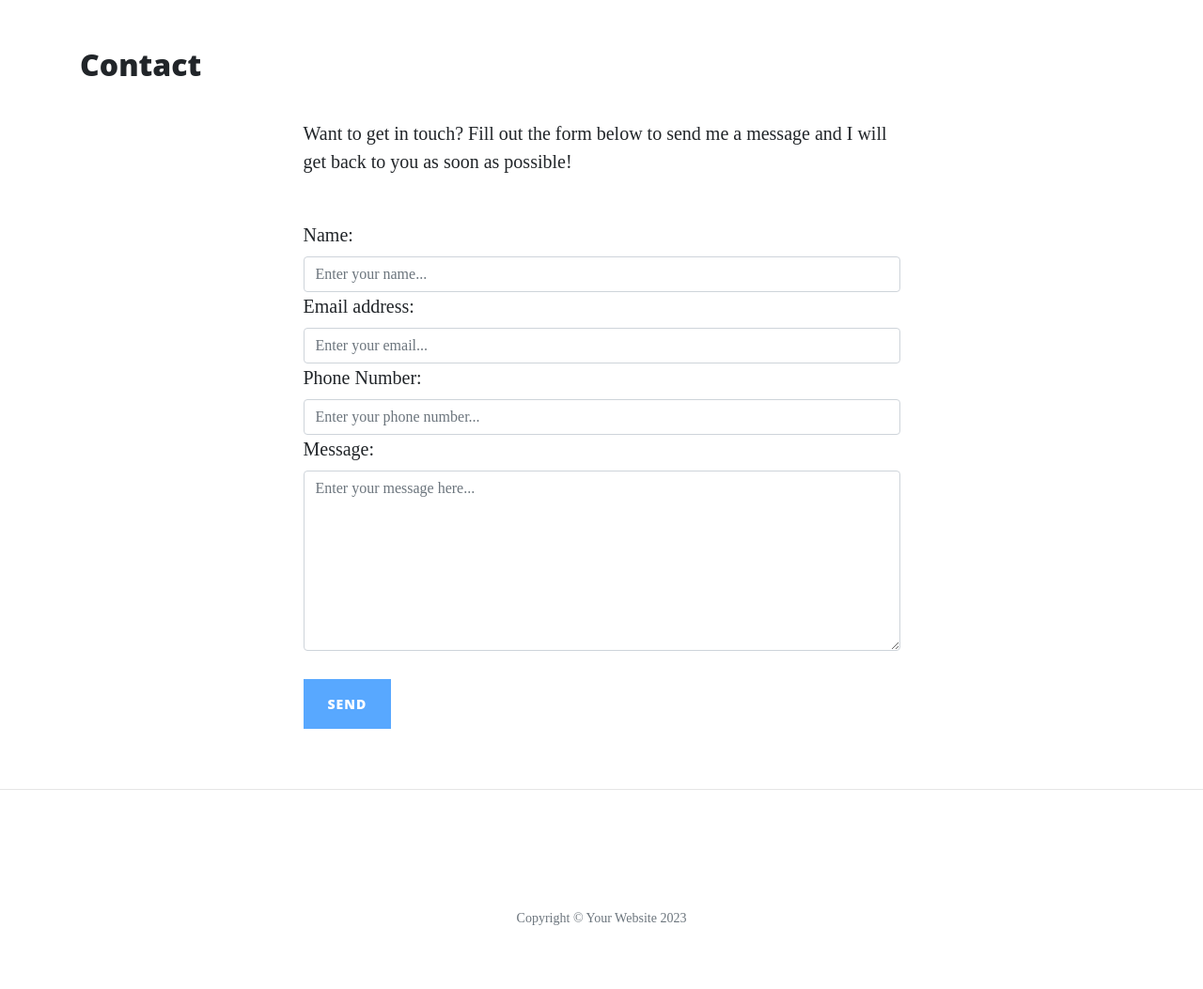
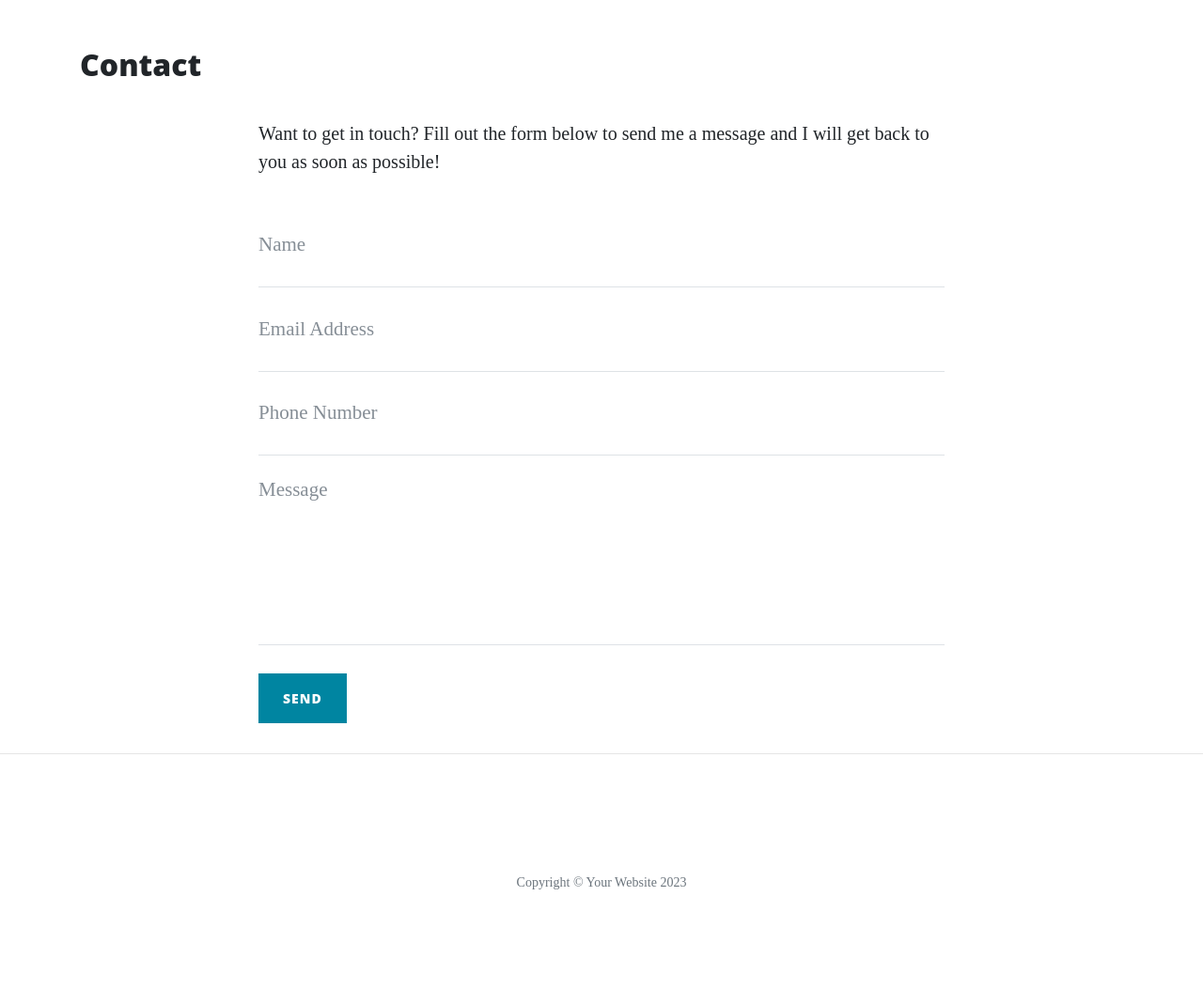
Before and after one commit to matus42/flask-app, a Flask app: page /contact in a window 1280 px wide. Shown: the part 628-1681 px from the top of the page at 94% size. After the commit the page ends 1575 px from the top, so only its background shows below. Run offline with Flask 3, Linux system fonts and the light colour scheme; some libraries are stand-ins or nearby versions.

Commit message:
Add message for user after filling form using flash

```diff
--- a/run.py
+++ b/run.py
@@ -1,9 +1,12 @@
 import os
 import json
-from flask import Flask, render_template
+from flask import Flask, render_template, request, flash
+if os.path.exists("env.py"):
+    import env
 
 
 app = Flask(__name__)
+app.secret_key = os.environ.get("SECRET_KEY")
 
 
 @app.route("/")
@@ -30,8 +33,11 @@ def about_member(member_name):
     return render_template("member.html", member=member)
 
 
-@app.route("/contact")
+@app.route("/contact", methods=["GET", "POST"])
 def contact():
+    if request.method == "POST":
+        flash("Thanks {}, we have received your message!".format(
+            request.form.get("name")))
     return render_template("contact.html", page_title="Contact")
 
 
--- a/templates/contact.html
+++ b/templates/contact.html
@@ -1,56 +1,58 @@
-{% extends 'base.html' %}
+{% extends "base.html" %}
 {% block content %}
     <h2>{{ page_title }}</h2>
 
-  <div class="row gx-4 gx-lg-5 justify-content-center">
-    <div class="col-md-10 col-lg-8 col-xl-7">
-      <p>Want to get in touch? Fill out the form below to send me a message and I will get back to you as soon as possible!</p>
-      <div class="my-5">
-        <form id="contactForm" data-sb-form-api-token="API_TOKEN">
-          <div class="form-floating">
-            <label for="name">Name:</label>
-            <input class="form-control" id="name" type="text" placeholder="Enter your name..." data-sb-validations="required" />
-            <div class="invalid-feedback" data-sb-feedback="name:required">A name is required.</div>
-          </div>
-          <div class="form-floating">
-            <label for="email">Email address:</label>
-            <input class="form-control" id="email" type="email" placeholder="Enter your email..." data-sb-validations="required,email" />
-            <div class="invalid-feedback" data-sb-feedback="email:required">An email is required.</div>
-            <div class="invalid-feedback" data-sb-feedback="email:email">Email is not valid.</div>
-          </div>
-          <div class="form-floating">
-            <label for="phone">Phone Number:</label>
-            <input class="form-control" id="phone" type="tel" placeholder="Enter your phone number..." data-sb-validations="required" />
-            <div class="invalid-feedback" data-sb-feedback="phone:required">A phone number is required.</div>
-          </div>
-          <div class="form-floating">
-            <label for="message">Message:</label>
-            <textarea class="form-control" id="message" placeholder="Enter your message here..." style="height: 12rem" data-sb-validations="required"></textarea>
-            <div class="invalid-feedback" data-sb-feedback="message:required">A message is required.</div>
-          </div>
-          <br />
-          <!-- Submit success message -->
-          <!--  -->
-          <!-- This is what your users will see when the form -->
-          <!-- has successfully submitted -->
-          <div class="d-none" id="submitSuccessMessage">
-            <div class="text-center mb-3">
-              <div class="fw-bolder">Form submission successful!</div>To activate this form, sign up at
-              <br />
-              <a href="https://startbootstrap.com/solution/contact-forms">https://startbootstrap.com/solution/contact-forms</a>
+	<div class="row">
+		<div class="col-lg-8 col-md-10 mx-auto">
+
+			{% with messages = get_flashed_messages() %}
+				{% if messages %}
+					<ul class="flashes">
+						{% for message in messages %}
+							<li>{{ message }}</li>
+						{% endfor %}
+					</ul>
+				{% endif %}
+			{% endwith %}
+
+			<p>Want to get in touch? Fill out the form below to send me a message and I will get back to you as soon as
+                possible!</p>
+			<form method="POST" name="sentMessage" id="contactForm" novalidate>
+				<div class="control-group">
+					<div class="form-group floating-label-form-group controls">
+						<label>Name</label>
+						<input type="text" class="form-control" placeholder="Name" name="name" id="name" required data-validation-required-message="Please enter your name.">
+						<p class="help-block text-danger"></p>
 					</div>
 				</div>
-          <!-- Submit error message -->
-          <!--  -->
-          <!-- This is what your users will see when there is -->
-          <!-- an error submitting the form -->
-          <div class="d-none" id="submitErrorMessage">
-            <div class="text-center text-danger mb-3">Error sending message!</div>
+				<div class="control-group">
+					<div class="form-group floating-label-form-group controls">
+						<label>Email Address</label>
+						<input type="email" class="form-control" placeholder="Email Address" name="email" id="email" required data-validation-required-message="Please enter your email address.">
+						<p class="help-block text-danger"></p>
 					</div>
-          <!-- Submit Button -->
-          <button class="btn btn-primary text-uppercase disabled" id="submitButton" type="submit">Send</button>
+				</div>
+				<div class="control-group">
+					<div class="form-group col-xs-12 floating-label-form-group controls">
+						<label>Phone Number</label>
+						<input type="tel" class="form-control" placeholder="Phone Number" name="phone" id="phone" required data-validation-required-message="Please enter your phone number.">
+						<p class="help-block text-danger"></p>
+					</div>
+				</div>
+				<div class="control-group">
+					<div class="form-group floating-label-form-group controls">
+						<label>Message</label>
+						<textarea rows="5" class="form-control" placeholder="Message" name="message" id="message" required data-validation-required-message="Please enter a message."></textarea>
+						<p class="help-block text-danger"></p>
+					</div>
+				</div>
+				<br>
+				<div id="success"></div>
+				<div class="form-group">
+					<button type="submit" class="btn btn-primary" id="sendMessageButton">Send</button>
+				</div>
 			</form>
 		</div>
 	</div>
-  </div>
+
 {% endblock %}
```
Also changed, not shown: 1 other file. Lines whose indentation alone changed are shown as unchanged.
